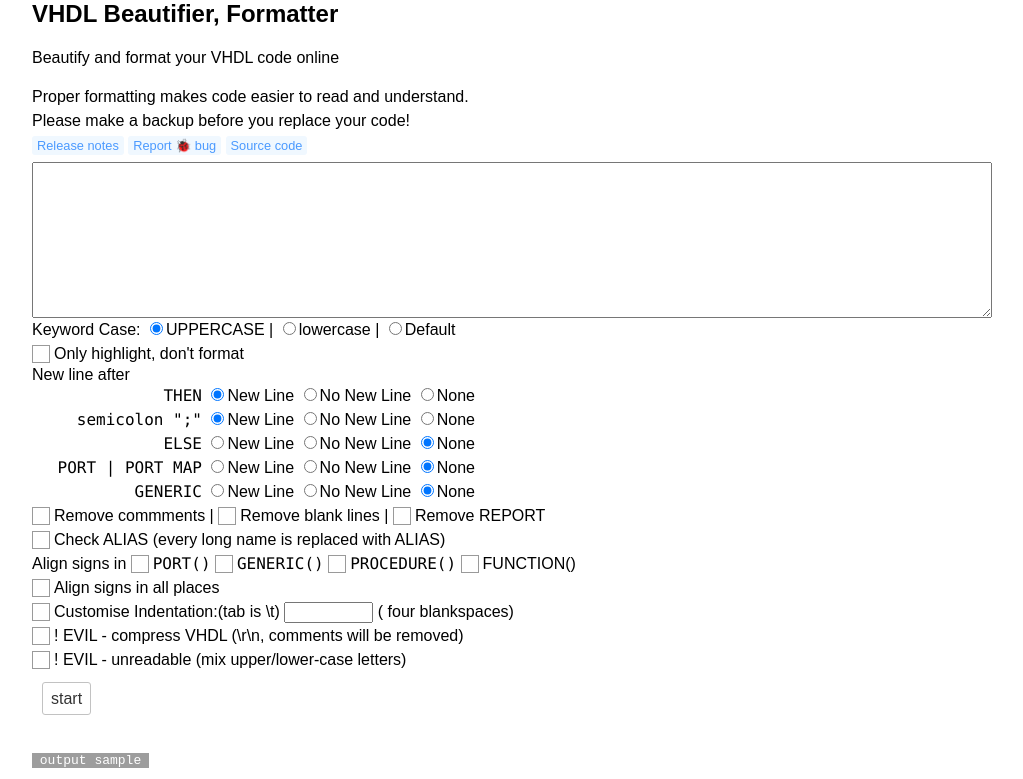
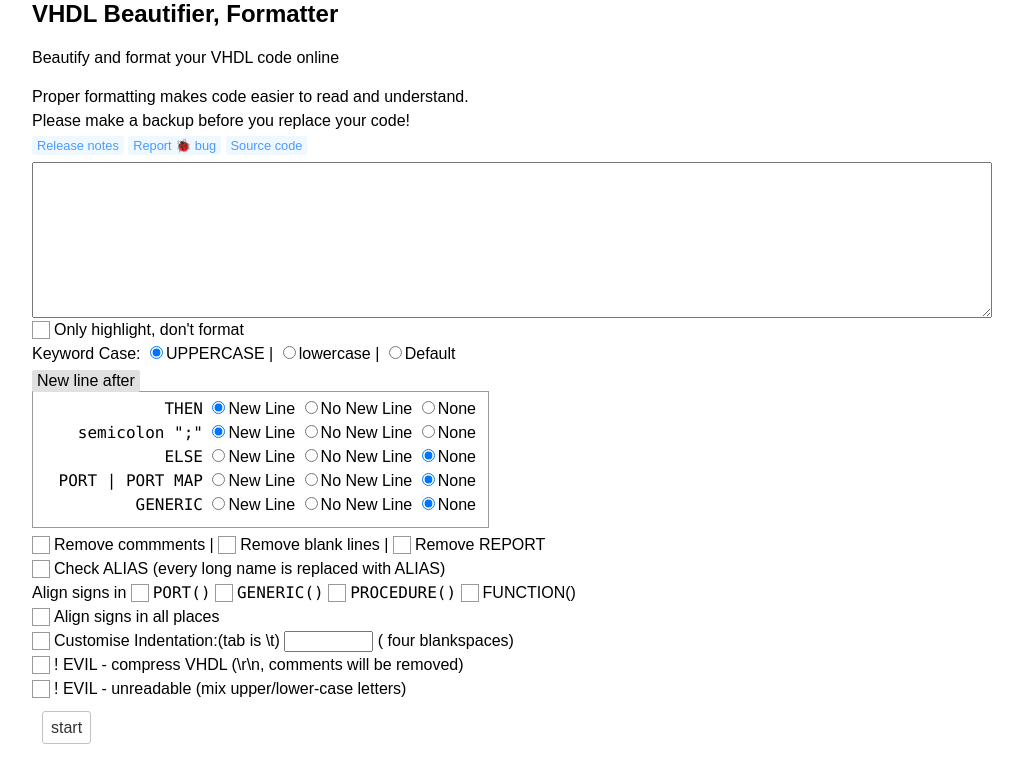
Before and after one commit to g2384/VHDLFormatter, a plain HTML site: page index.html in a window 1280 px wide. Shown: the top 779 px of the page, without its empty margins (128-1151 px from the left). Drawn offline with Linux system fonts and the light colour scheme.

Commit message:
update link

```diff
--- a/index.html
+++ b/index.html
@@ -13,6 +13,21 @@
         textarea {
             width: 100%;
             font-family: Consolas, Courier;
+        }
+
+        fieldset {
+            width: fit-content;
+            border: 1px solid #9a9a9a;
+            margin: 25px 0 5px 0;
+            padding-left: 0;
+        }
+
+        legend {
+            padding: 2px 5px;
+            background-color: #e0e0e0;
+            border-radius: 2px;
+            margin: -27px 0 0 -1px;
+            position: absolute;
         }
 
         .subtitle {
@@ -215,12 +230,16 @@
     <p>Proper formatting makes code easier to read and understand.</p>
     <p>Please make a backup before you replace your code!</p>
     <p style="color:#888">
-        <a href="https://github.com/g2384/VHDLFormatter#readme">Release notes</a>
+        <a href="https://github.com/g2384/VHDLFormatter#release-notes">Release notes</a>
         <a href="https://github.com/g2384/VHDLFormatter/issues/new" target="_blank">Report <span>&#x1f41e;</span> bug</a>
         <a href="https://github.com/g2384/VHDLFormatter">Source code</a>
     </p>
     <textarea id="in" rows="10" wrap="off"></textarea>
     <br>
+    <div class="checkbox">
+        <input type="checkbox" id="no_format" onclick="noFormat()">
+        <label for="no_format">Only highlight, don't format</label>
+    </div>
     <form id="keyword">Keyword Case:
         <label>
             <input type="radio" name="keywordcase" value="UpperCase" checked="checked">UPPERCASE</label> |
@@ -229,13 +248,8 @@
         <label>
             <input type="radio" name="keywordcase" value="DefaultCase">Default</label>
     </form>
-    <div class="checkbox">
-        <input type="checkbox" id="no_format" onclick="noFormat()">
-        <label for="no_format">Only highlight, don't format</label>
-    </div>
-    <div id="new_line_after_div">
-        New line after
-        <br>
+    <fieldset id="new_line_after_div">
+        <legend>New line after</legend>
         <form id="new_line_after_then">
             <span class="code">THEN</span>
             <label>
@@ -281,7 +295,7 @@
             <label>
             <input type="radio" name="new_line_after_genericcase" value="None" checked="checked">None</label>
         </form>
-    </div>
+    </fieldset>
     <div class="checkbox inline" id="remove_comments_div">
         <input type="checkbox" id="remove_comments">
         <label for="remove_comments">Remove commments</label> |
```
